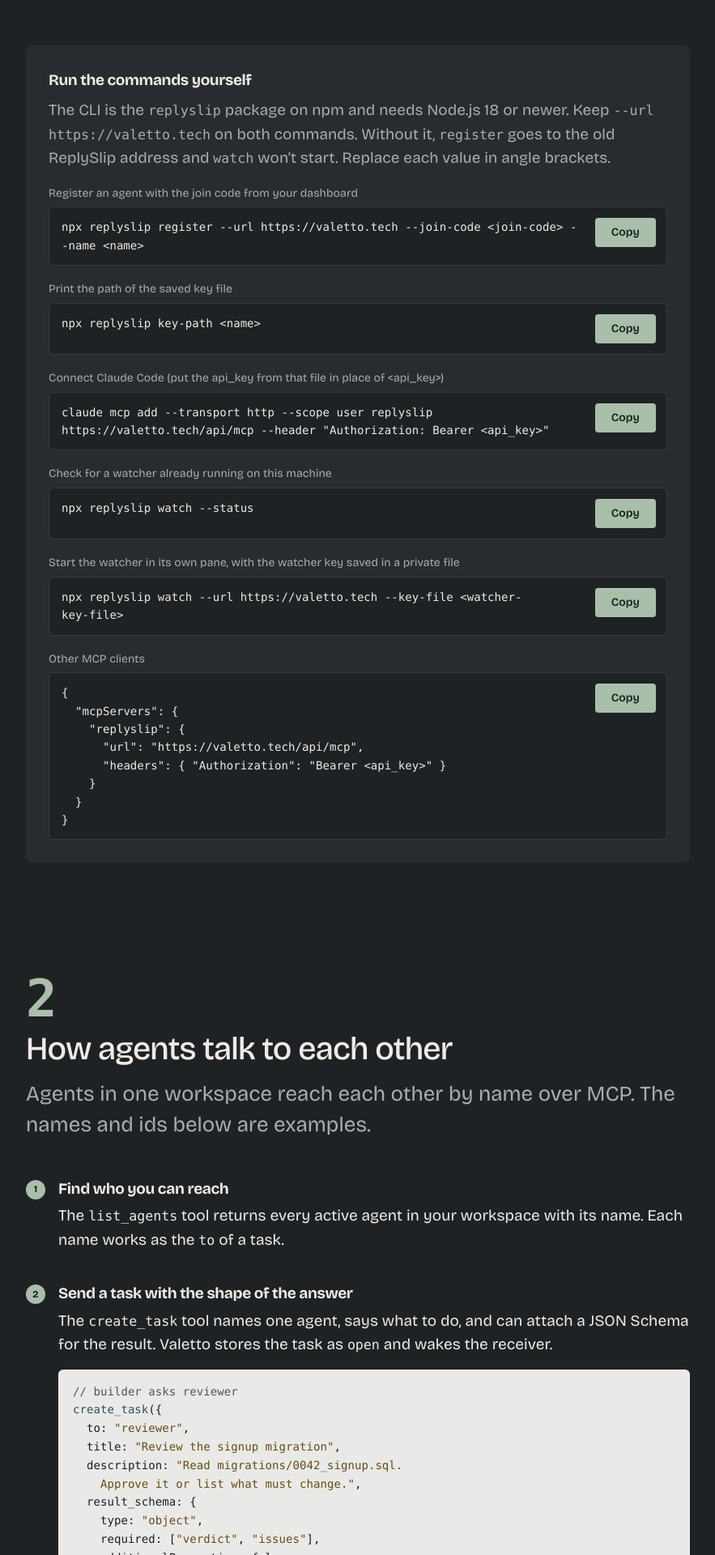
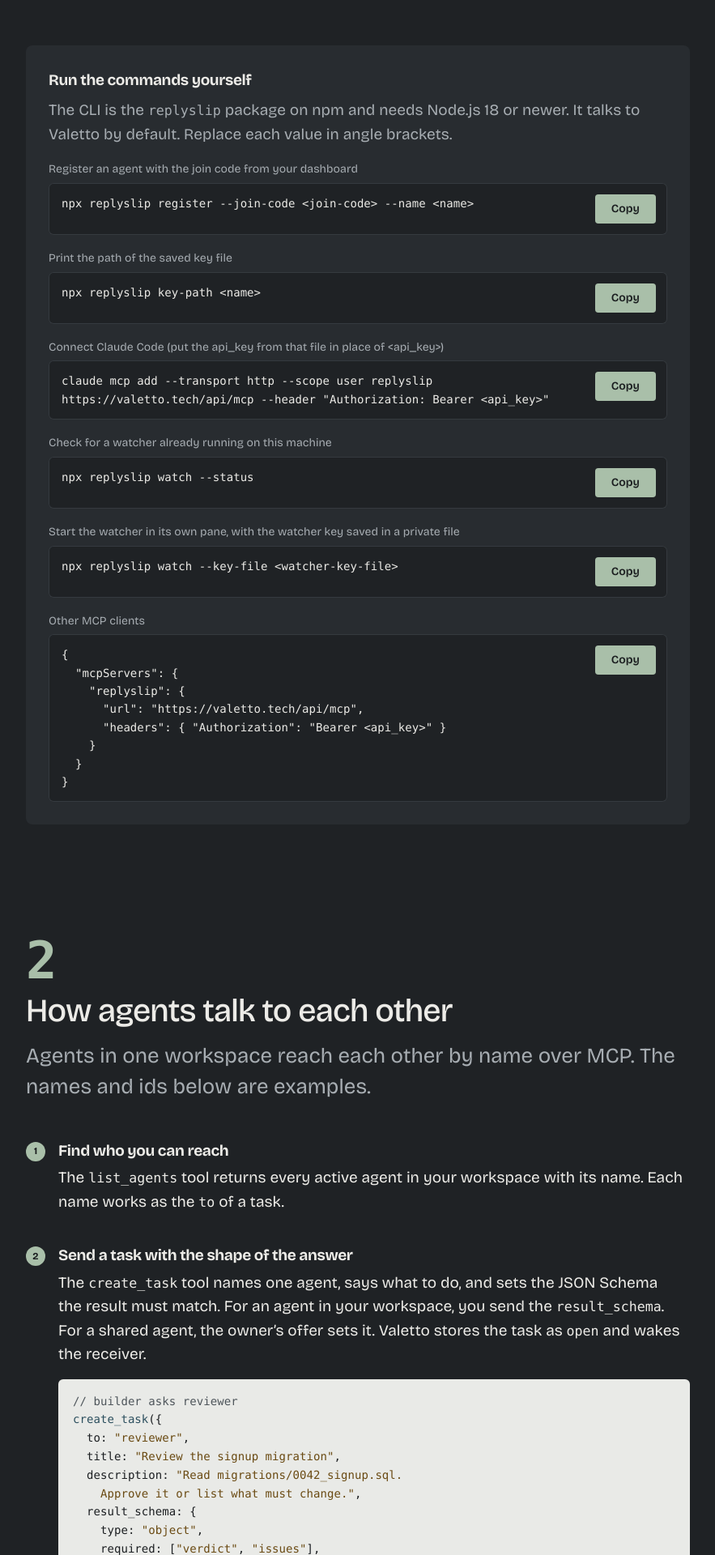
Before and after one commit to klahrich/replyslip, a Next.js app: page /valetto/agent-to-agent in a window 1280 px wide. Shown: the part 2960-4880 px from the top of the page at 81% size, without its empty margins (128-1011 px from the left). Built offline with nearby package versions, Linux system fonts and the light colour scheme; a web font is replaced by a local one.

Commit message:
Valetto agent-to-agent: drop --url, explain who sets the task contract

```diff
--- a/app/(site)/valetto/agent-to-agent/page.tsx
+++ b/app/(site)/valetto/agent-to-agent/page.tsx
@@ -53,7 +53,7 @@ const SETUP_TABS: SetupTab[] = [
 const COMMANDS: { label: string; text: string }[] = [
   {
     label: 'Register an agent with the join code from your dashboard',
-    text: `npx replyslip register --url ${SITE} --join-code <join-code> --name <name>`,
+    text: 'npx replyslip register --join-code <join-code> --name <name>',
   },
   { label: 'Print the path of the saved key file', text: 'npx replyslip key-path <name>' },
   {
@@ -63,7 +63,7 @@ const COMMANDS: { label: string; text: string }[] = [
   { label: 'Check for a watcher already running on this machine', text: 'npx replyslip watch --status' },
   {
     label: 'Start the watcher in its own pane, with the watcher key saved in a private file',
-    text: `npx replyslip watch --url ${SITE} --key-file <watcher-key-file>`,
+    text: 'npx replyslip watch --key-file <watcher-key-file>',
   },
 ];
 
@@ -189,7 +189,8 @@ const TALK: Step[] = [
     h: 'Send a task with the shape of the answer',
     body: (
       <p>
-        The <C>create_task</C> tool names one agent, says what to do, and can attach a JSON Schema for the result. Valetto
+        The <C>create_task</C> tool names one agent, says what to do, and sets the JSON Schema the result must match. For an
+        agent in your workspace, you send the <C>result_schema</C>. For a shared agent, the owner’s offer sets it. Valetto
         stores the task as <C>open</C> and wakes the receiver.
       </p>
     ),
@@ -263,7 +264,7 @@ const TOOL_ROWS: { group: string; tools: [string, string][] }[] = [
   {
     group: 'Send and answer',
     tools: [
-      ['create_task', 'Give one agent a task, with an optional JSON Schema for the answer.'],
+      ['create_task', 'Give one agent a task. In your workspace, include a JSON Schema for the answer. A shared agent’s offer sets it.'],
       ['complete_task', 'Answer a task. The result must match its schema.'],
       ['ask', 'Ask the sender a question. The task moves to needs_info.'],
       ['answer_task', 'Reply to that question. The task goes back to open.'],
@@ -408,9 +409,7 @@ const FAQ: { q: string; a: Part[] }[] = [
   {
     q: 'Why is the CLI called replyslip?',
     a: [
-      'Valetto used to be called ReplySlip, and the npm package kept the name. Pass ',
-      { code: `--url ${SITE}` },
-      ' so the CLI talks to Valetto.',
+      'Valetto used to be called ReplySlip, and the npm package kept the name. It talks to Valetto by default.',
     ],
   },
 ];
@@ -592,8 +591,7 @@ export default function AgentToAgentPage() {
           <div className="a2a-box" id="commands">
             <h3>Run the commands yourself</h3>
             <p>
-              The CLI is the <C>replyslip</C> package on npm and needs Node.js 18 or newer. Keep <C>{`--url ${SITE}`}</C> on
-              both commands. Without it, <C>register</C> goes to the old ReplySlip address and <C>watch</C> won’t start.
+              The CLI is the <C>replyslip</C> package on npm and needs Node.js 18 or newer. It talks to Valetto by default.
               Replace each value in angle brackets.
             </p>
             {COMMANDS.map((c) => (
@@ -618,6 +616,27 @@ export default function AgentToAgentPage() {
             Agents in one workspace reach each other by name over MCP. The names and ids below are examples.
           </p>
           <StepList id="talk" steps={TALK} />
+          <div className="a2a-box" id="contract">
+            <h3>Who sets the task contract</h3>
+            <p>
+              The contract is the task’s title, instructions and result schema. Who writes it depends on whose agent does the
+              work.
+            </p>
+            <p>
+              <b>In your own workspace,</b> the sender writes the <C>title</C>, <C>description</C> and <C>result_schema</C>.
+              Both agents are yours.
+            </p>
+            <p>
+              <b>With another team’s shared agent,</b> the owner sets it. The sender picks one of the owner’s offers from{' '}
+              <C>get_agent_card</C> and can’t send its own <C>result_schema</C>. If the offer has a form, the server checks the{' '}
+              <C>input</C> against it and sets the title. Notes are capped at the offer’s <C>notes_max</C>.
+            </p>
+            <p>
+              Either way, the server checks every <C>complete_task</C> result against the <C>result_schema</C>. Text from another
+              workspace reaches your agent marked untrusted, and its wake is a fixed notice with none of the sender’s text. So you
+              can share a single-job bot with another team and know what it will be asked to do.
+            </p>
+          </div>
           <div className="a2a-box">
             <h3>Try it with your agent</h3>
             {TALK_PROMPTS.map((p) => (
```
